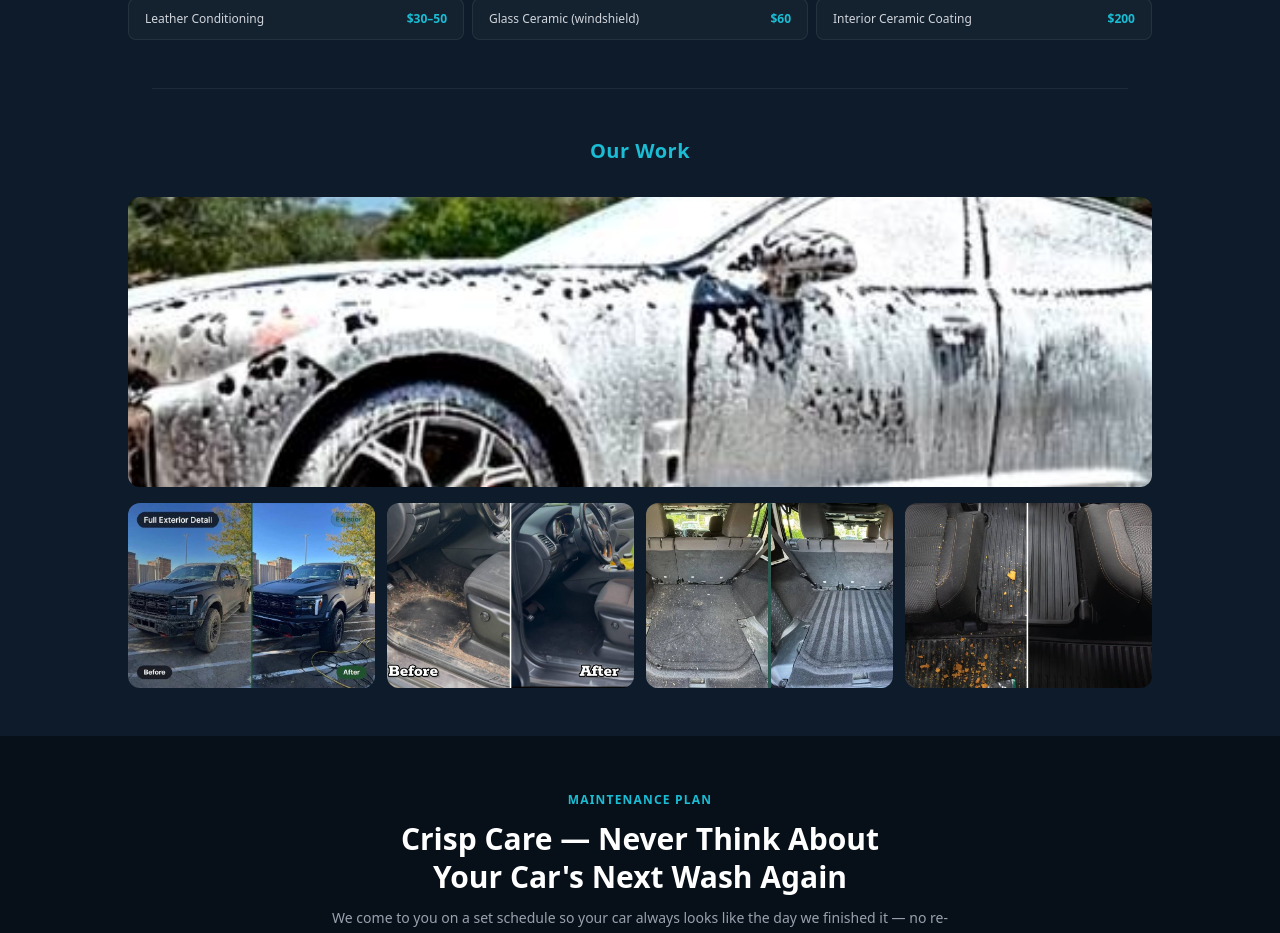
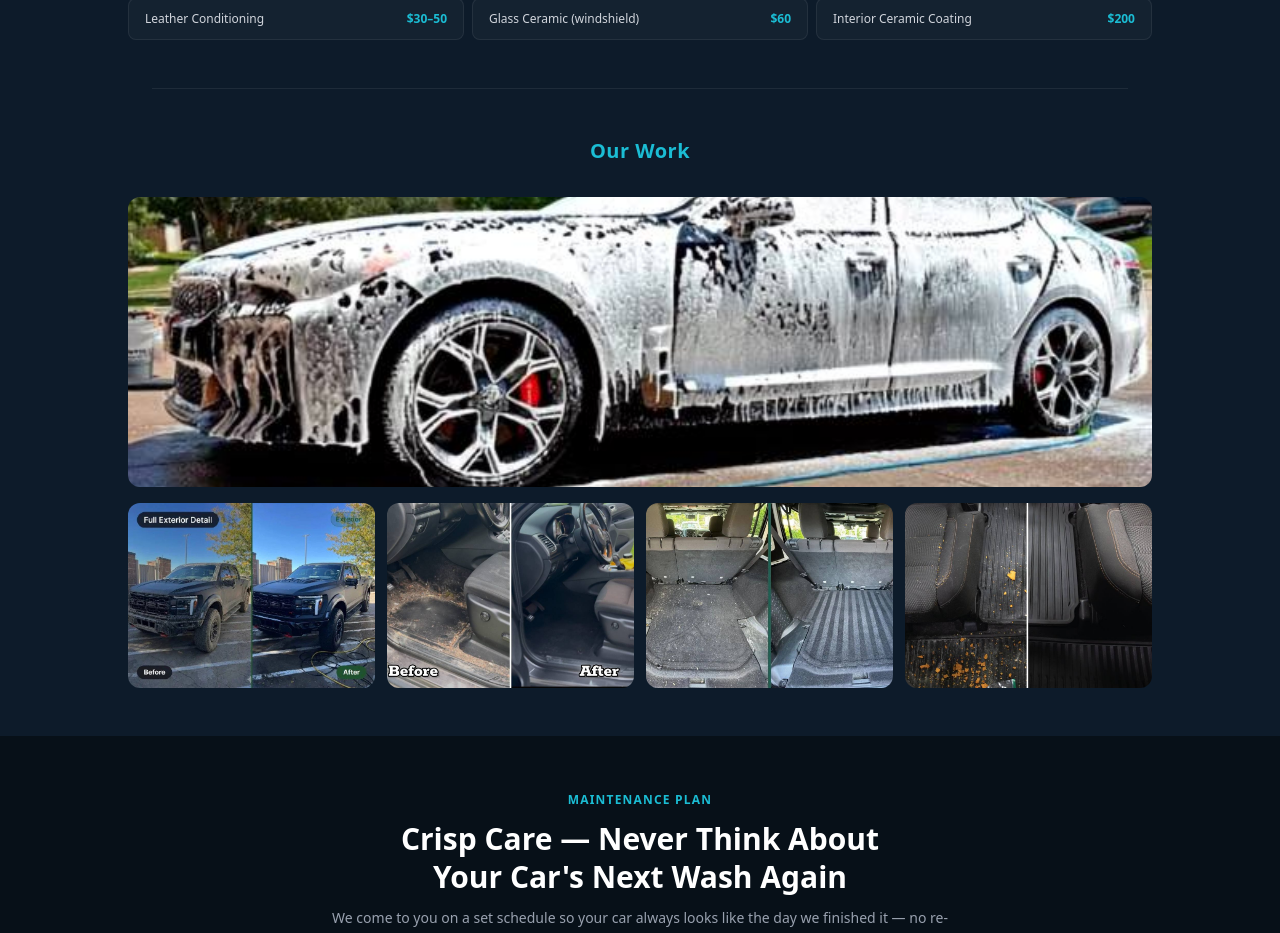
Before and after one commit to NobleLandCo/crispautodetailers, a Next.js app: page / in a window 1280 px wide. Shown: the part 1913-2846 px from the top of the page. Built offline with nearby package versions, Linux system fonts and the light colour scheme.

Commit message:
Revert foam car gallery hero to clean objectPosition center 70% (no zoom/nested div)

```diff
--- a/src/app/page.tsx
+++ b/src/app/page.tsx
@@ -222,9 +222,7 @@ export default function Home() {
           <h2 className="text-center text-xl font-black mb-8 tracking-wide" style={{ color: BLUE }}>Our Work</h2>
 
           <div className="rounded-xl overflow-hidden mb-4 relative w-full" style={{ height: 290 }}>
-            <div style={{ position: "absolute", top: "-20%", left: "-20%", right: "-20%", bottom: "-20%" }}>
-              <Image src="/hero-foam.jpg" alt="Full exterior detail" fill className="object-cover" style={{ objectPosition: "center 55%" }} />
-            </div>
+            <Image src="/hero-foam.jpg" alt="Full exterior detail" fill className="object-cover" style={{ objectPosition: "center 70%" }} />
           </div>
 
           <div className="grid grid-cols-2 md:grid-cols-4 gap-3">
```
